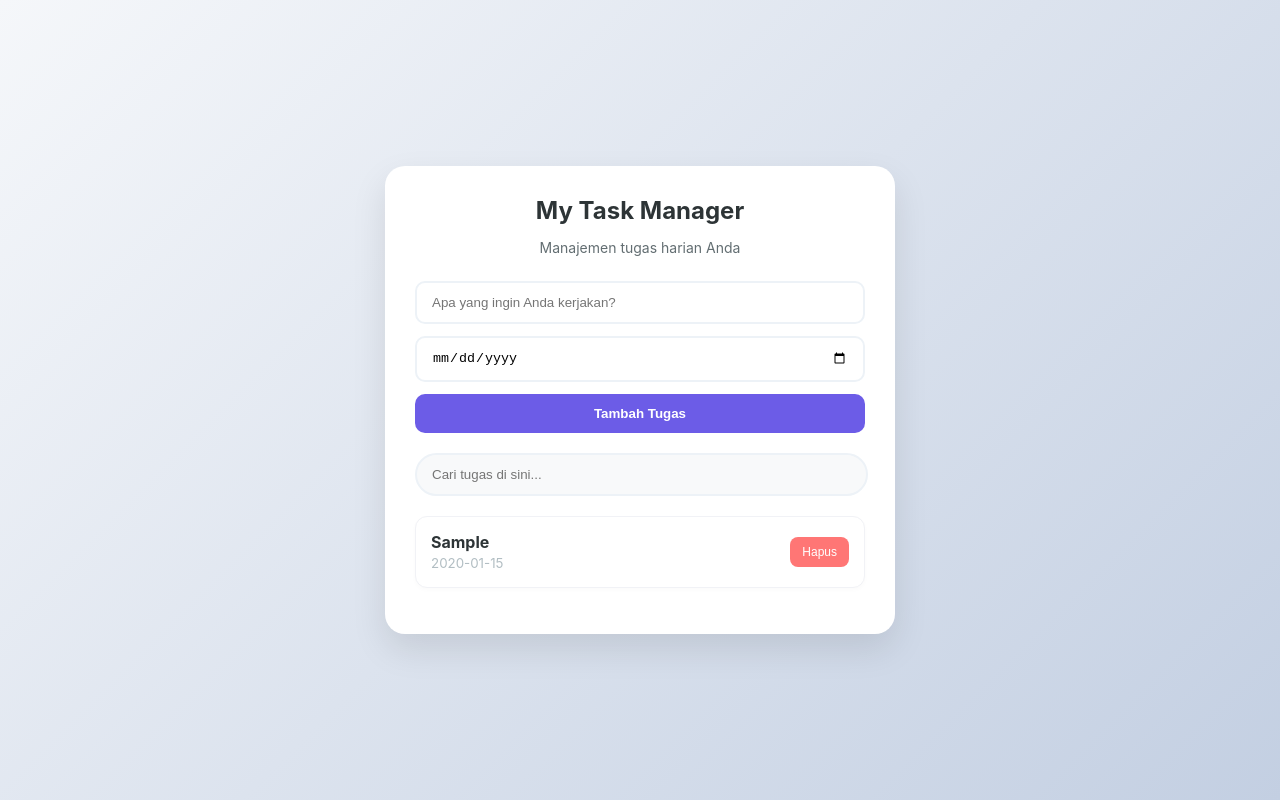
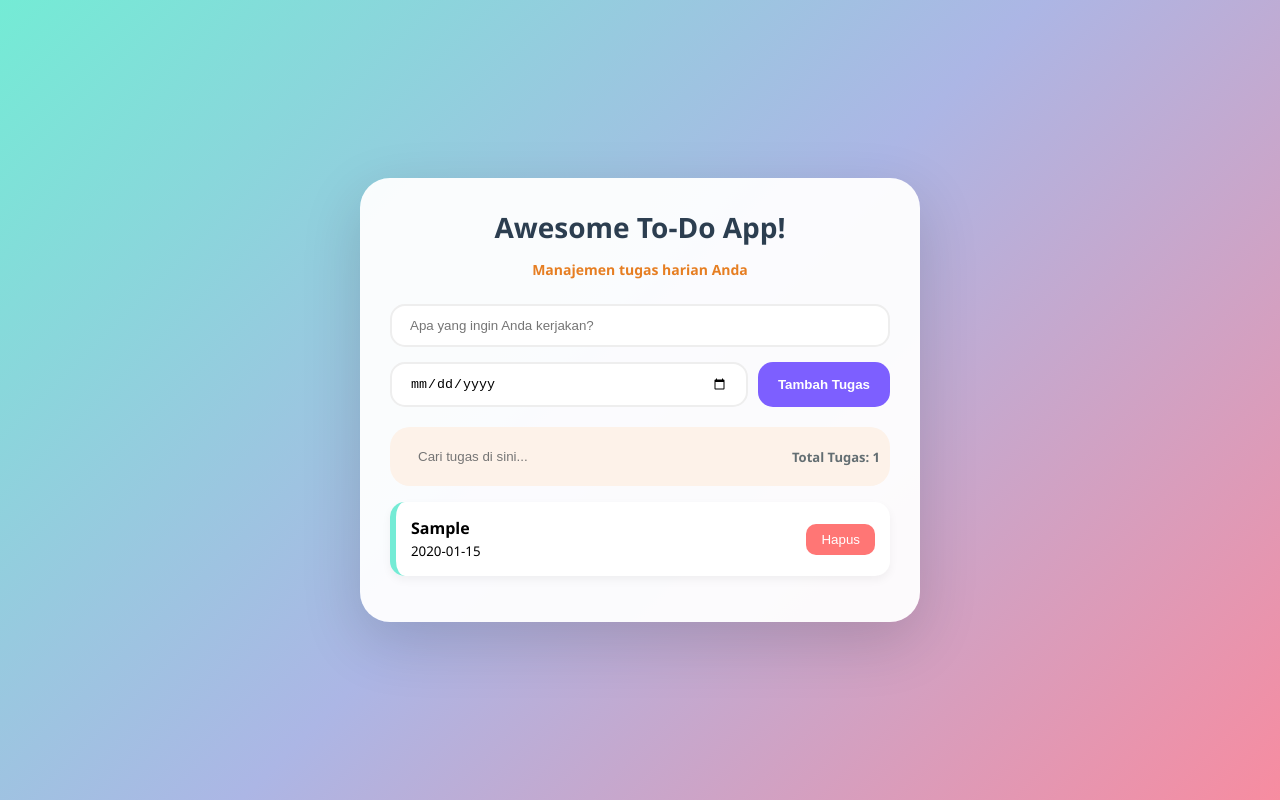
Before and after one commit to Agnes331/CodingCamp-16Feb26-AgnesRefilinaFiska, a plain HTML site: page index.html in a window 1280 px wide. Both pictures are taken after typing "Sample", "2020-01-15" into the empty fields and a click on the button "Tambah Tugas". Drawn offline with Linux system fonts and the light colour scheme.

Commit message:
Add files via upload

```diff
--- a/css/style.css
+++ b/css/style.css
@@ -1,129 +1,95 @@
-/* Gaya Dasar */
 body {
-    font-family: 'Inter', -apple-system, sans-serif;
-    background: linear-gradient(135deg, #f5f7fa 0%, #c3cfe2 100%);
+    background: linear-gradient(135deg, #74ebd5 0%, #acb6e5 50%, #f78ca0 100%);
     min-height: 100vh;
     display: flex;
     justify-content: center;
     align-items: center;
+    font-family: 'Segoe UI', sans-serif;
     margin: 0;
-    color: #333;
 }
 
-.app-container {
-    background: white;
+.main-card {
+    background: rgba(255, 255, 255, 0.95);
     width: 90%;
-    max-width: 450px;
+    max-width: 500px;
     padding: 30px;
-    border-radius: 20px;
-    box-shadow: 0 15px 35px rgba(0,0,0,0.1);
+    border-radius: 30px;
+    box-shadow: 0 20px 60px rgba(0,0,0,0.15);
 }
 
-header {
-    text-align: center;
-    margin-bottom: 25px;
-}
+header { text-align: center; margin-bottom: 25px; }
+header h1 { color: #2c3e50; margin: 0; font-size: 28px; }
+header p { color: #e67e22; font-weight: 600; font-size: 14px; }
 
-header h1 {
-    margin: 0;
-    color: #2d3436;
-    font-size: 24px;
-}
-
-header p {
-    color: #636e72;
-    font-size: 14px;
-}
-
-/* Form Styling */
-#todo-form {
-    display: flex;
-    flex-direction: column;
-    gap: 12px;
-}
+#todo-form { display: flex; flex-direction: column; gap: 15px; margin-bottom: 20px; }
 
 input {
-    padding: 12px 15px;
-    border: 2px solid #edf2f7;
-    border-radius: 10px;
+    padding: 12px 18px;
+    border: 2px solid #eee;
+    border-radius: 15px;
     outline: none;
     transition: 0.3s;
 }
 
-input:focus {
-    border-color: #6c5ce7;
-}
+input:focus { border-color: #74ebd5; box-shadow: 0 0 10px rgba(116, 235, 213, 0.3); }
+
+.row { display: flex; gap: 10px; }
+.row input { flex: 1; }
 
 button#add-btn {
-    padding: 12px;
-    background-color: #6c5ce7;
+    background: #7d5fff;
     color: white;
     border: none;
-    border-radius: 10px;
-    font-weight: 600;
+    padding: 12px 20px;
+    border-radius: 15px;
+    font-weight: bold;
     cursor: pointer;
     transition: 0.3s;
 }
 
-button#add-btn:hover {
-    background-color: #a29bfe;
-}
+button#add-btn:hover { background: #5d3df5; transform: scale(1.05); }
 
-/* Filter Section */
-.filter-section {
-    margin: 20px 0;
-}
-
-#filter-input {
-    width: 93%;
-    border-radius: 25px;
-    background-color: #f8f9fa;
-}
-
-/* List Styling */
-ul {
-    list-style: none;
-    padding: 0;
-}
-
-li {
-    background: #ffffff;
-    border: 1px solid #f1f2f6;
-    padding: 15px;
-    border-radius: 12px;
-    margin-bottom: 10px;
+.filter-group {
     display: flex;
     justify-content: space-between;
     align-items: center;
-    box-shadow: 0 2px 5px rgba(0,0,0,0.02);
-    animation: fadeIn 0.4s ease;
+    margin-bottom: 15px;
+    background: #fdf2e9;
+    padding: 10px;
+    border-radius: 20px;
 }
 
-@keyframes fadeIn {
-    from { opacity: 0; transform: translateY(10px); }
-    to { opacity: 1; transform: translateY(0); }
+#filter-input { border: none; background: transparent; width: 60%; }
+.stats { font-size: 13px; font-weight: bold; color: #636e72; }
+
+#todo-list { list-style: none; padding: 0; }
+
+li {
+    background: white;
+    margin-bottom: 10px;
+    padding: 15px;
+    border-radius: 15px;
+    display: flex;
+    justify-content: space-between;
+    align-items: center;
+    box-shadow: 0 4px 10px rgba(0,0,0,0.05);
+    border-left: 6px solid #74ebd5; /* Aksen warna kiri */
+    transition: 0.3s;
 }
 
-li div strong {
-    display: block;
-    color: #2d3436;
+/* Warna berbeda untuk setiap baris */
+li:nth-child(even) { border-left-color: #f78ca0; }
+
+.task-text { cursor: pointer; flex: 1; }
+.task-text.done { text-decoration: line-through; color: #b2bec3; }
+
+.delete-btn {
+    background: #ff7675;
+    color: white;
+    border: none;
+    padding: 8px 15px;
+    border-radius: 10px;
+    cursor: pointer;
 }
 
-li div small {
-    color: #b2bec3;
-}
-
-.delete-btn {
-    background-color: #ff7675;
-    color: white;
-    border: none;
-    padding: 8px 12px;
-    border-radius: 8px;
-    cursor: pointer;
-    font-size: 12px;
-    transition: 0.2s;
-}
-
-.delete-btn:hover {
-    background-color: #d63031;
-}
+.delete-btn:hover { background: #d63031; }
--- a/index.html
+++ b/index.html
@@ -1,34 +1,34 @@
 <!DOCTYPE html>
-<html lang="en">
+<html lang="id">
 <head>
     <meta charset="UTF-8">
     <meta name="viewport" content="width=device-width, initial-scale=1.0">
-    <title>To-Do List - Agnes Refilina</title>
+    <title>Awesome To-Do App - Agnes</title>
     <link rel="stylesheet" href="css/style.css">
 </head>
 <body>
-    <div class="app-container">
+    <div class="main-card">
         <header>
-            <h1>My Task Manager</h1>
+            <h1>Awesome To-Do App!</h1>
             <p>Manajemen tugas harian Anda</p>
         </header>
 
-        <section class="card form-section">
-            <form id="todo-form">
-                <input type="text" id="todo-input" placeholder="Apa yang ingin Anda kerjakan?" required>
+        <form id="todo-form">
+            <input type="text" id="todo-input" placeholder="Apa yang ingin Anda kerjakan?" required>
+            <div class="row">
                 <input type="date" id="date-input" required>
                 <button type="submit" id="add-btn">Tambah Tugas</button>
-            </form>
-        </section>
+            </div>
+        </form>
 
-        <section class="filter-section">
+        <div class="filter-group">
             <input type="text" id="filter-input" placeholder="Cari tugas di sini...">
-        </section>
+            <div class="stats">
+                Total Tugas: <span id="total-count">0</span>
+            </div>
+        </div>
 
-        <section class="list-container">
-            <ul id="todo-list">
-                </ul>
-        </section>
+        <ul id="todo-list"></ul>
     </div>
 
     <script src="js/script.js"></script>
--- a/js/script.js
+++ b/js/script.js
@@ -4,59 +4,50 @@ document.addEventListener('DOMContentLoaded', () => {
     const todoInput = document.getElementById('todo-input');
     const dateInput = document.getElementById('date-input');
     const filterInput = document.getElementById('filter-input');
+    const totalCount = document.getElementById('total-count');
 
-    // 1. FITUR TAMBAH (ADD) & VALIDASI
+    function updateCounter() {
+        totalCount.innerText = todoList.children.length;
+    }
+
+    // 1. ADD & VALIDASI
     form.addEventListener('submit', (e) => {
         e.preventDefault();
 
-        // Validasi: Mencegah input kosong
-        if (todoInput.value.trim() === "" || dateInput.value === "") {
-            alert("Harap isi deskripsi tugas dan tanggal!");
-            return;
-        }
-
-        createTodoElement(todoInput.value, dateInput.value);
-        form.reset(); // Mengosongkan form setelah input
-    });
-
-    function createTodoElement(task, date) {
         const li = document.createElement('li');
-
-        // Struktur list yang rapi dengan tombol hapus
         li.innerHTML = `
-            <div>
-                <strong>${task}</strong>
-                <small>${date}</small>
+            <div class="task-text">
+                <strong>${todoInput.value}</strong><br>
+                <small>${dateInput.value}</small>
             </div>
             <button class="delete-btn">Hapus</button>
         `;
 
+        // Fitur Tambahan: Mark as Done
+        li.querySelector('.task-text').addEventListener('click', function() {
+            this.classList.toggle('done');
+        });
+
+        // 2. DELETE
+        li.querySelector('.delete-btn').addEventListener('click', () => {
+            if(confirm("Hapus tugas ini?")) {
+                li.remove();
+                updateCounter();
+            }
+        });
+
         todoList.appendChild(li);
-    }
-
-    // 2. FITUR HAPUS (DELETE) DENGAN KONFIRMASI
-    todoList.addEventListener('click', (e) => {
-        if (e.target.classList.contains('delete-btn')) {
-            // Tambahan fitur keamanan agar tidak sengaja terhapus
-            if (confirm("Apakah Anda yakin ingin menghapus tugas ini?")) {
-                e.target.parentElement.remove();
-            }
-        }
+        updateCounter();
+        form.reset();
     });
 
-    // 3. FITUR CARI (FILTER)
+    // 3. FILTER
     filterInput.addEventListener('keyup', (e) => {
-        const searchText = e.target.value.toLowerCase();
-        const tasks = todoList.getElementsByTagName('li');
-
-        Array.from(tasks).forEach((task) => {
-            const taskText = task.textContent.toLowerCase();
-            // Logika menyaring daftar berdasarkan teks
-            if (taskText.indexOf(searchText) !== -1) {
-                task.style.display = 'flex';
-            } else {
-                task.style.display = 'none';
-            }
+        const text = e.target.value.toLowerCase();
+        const items = todoList.getElementsByTagName('li');
+        Array.from(items).forEach(item => {
+            const taskContent = item.textContent.toLowerCase();
+            item.style.display = taskContent.includes(text) ? 'flex' : 'none';
         });
     });
 });
```
